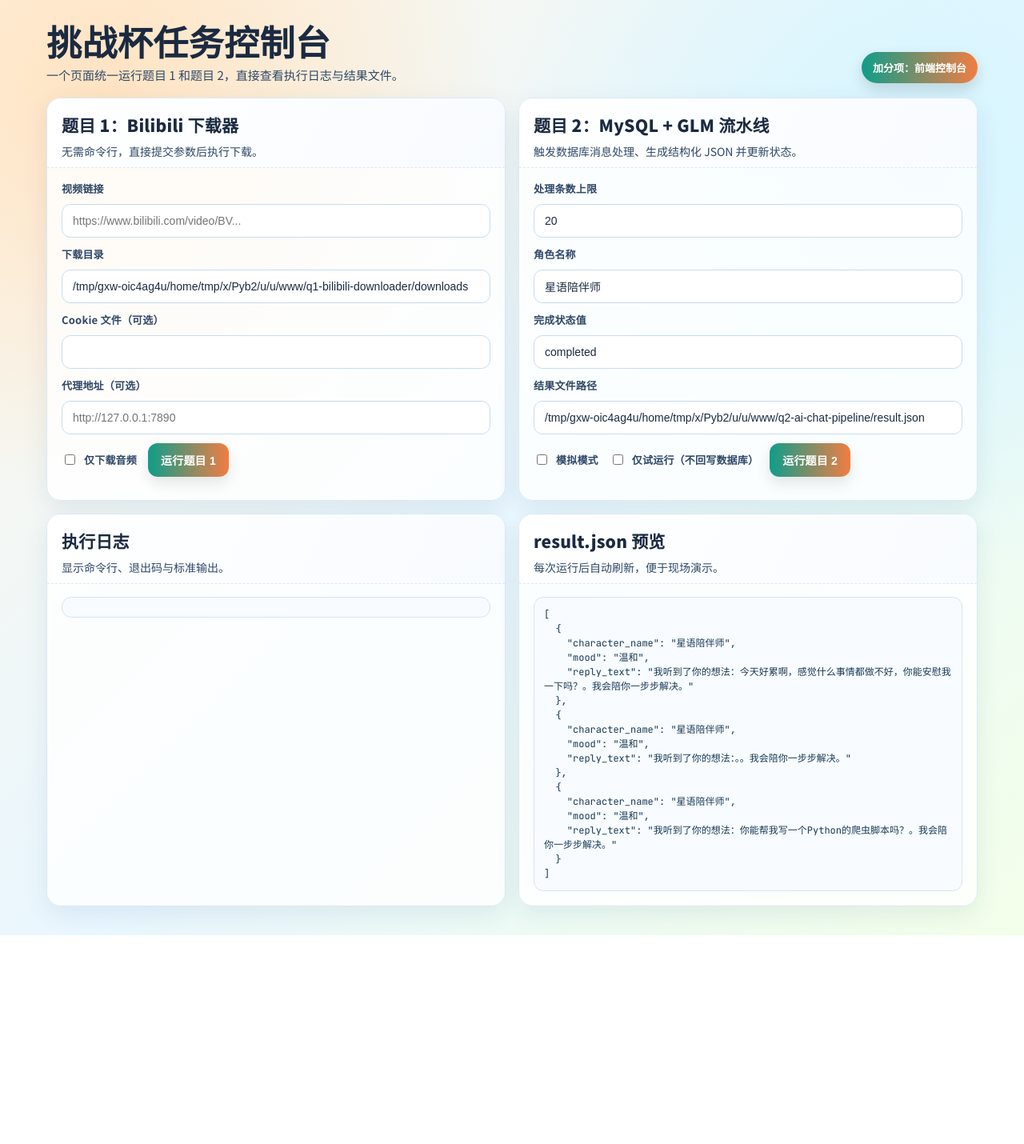
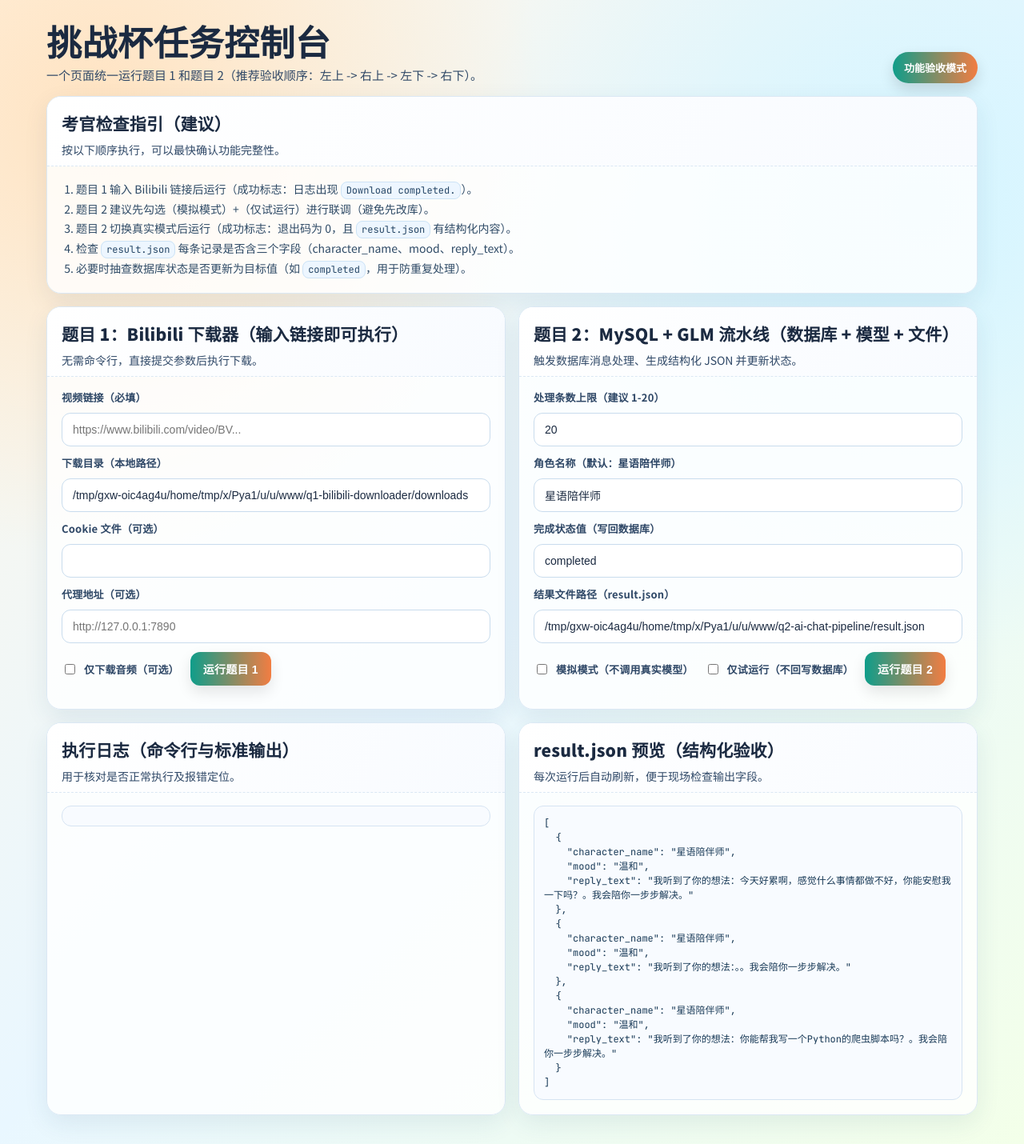
Before and after one commit to NoahZhang-BYTE/-, a Flask app: page / in a window 1280 px wide. Shown: the whole page at 80% size. Before the commit the page ends 1169 px from the top, so only its background shows below. Run offline with Flask 3, Linux system fonts and the light colour scheme.

Commit message:
refactor: polish console copy for examiner-friendly product presentation

```diff
--- a/bonus-web-console/templates/index.html
+++ b/bonus-web-console/templates/index.html
@@ -3,7 +3,7 @@
 <head>
   <meta charset="utf-8">
   <meta name="viewport" content="width=device-width, initial-scale=1">
-  <title>挑战杯开发控制台</title>
+  <title>挑战杯任务控制台</title>
   <link rel="preconnect" href="https://fonts.googleapis.com">
   <link rel="preconnect" href="https://fonts.gstatic.com" crossorigin>
   <link href="https://fonts.googleapis.com/css2?family=Noto+Sans+SC:wght@400;500;700;900&family=JetBrains+Mono:wght@400;600&display=swap" rel="stylesheet">
@@ -48,7 +48,7 @@
       grid-template-columns: 1fr auto;
       gap: 20px;
       align-items: end;
-      margin-bottom: 18px;
+      margin-bottom: 16px;
       animation: rise 0.55s ease forwards;
     }
 
@@ -114,6 +114,28 @@
 
     .card-body {
       padding: 16px 18px 18px;
+    }
+
+    .guide {
+      grid-column: span 12;
+    }
+
+    .guide-list {
+      margin: 0;
+      padding-left: 18px;
+      color: #2e4a66;
+      font-size: 14px;
+      line-height: 1.75;
+    }
+
+    .guide-list code {
+      font-family: "JetBrains Mono", monospace;
+      font-size: 12px;
+      background: #edf6ff;
+      border: 1px solid #cde3f5;
+      border-radius: 8px;
+      padding: 2px 6px;
+      color: #244565;
     }
 
     .q1 { grid-column: span 6; }
@@ -244,7 +266,7 @@
     }
 
     @media (max-width: 980px) {
-      .q1, .q2, .logs, .result {
+      .guide, .q1, .q2, .logs, .result {
         grid-column: span 12;
       }
       .hero {
@@ -258,26 +280,42 @@
     <section class="hero">
       <div>
         <h1 class="title">挑战杯任务控制台</h1>
-        <p class="subtitle">一个页面统一运行题目 1 和题目 2，直接查看执行日志与结果文件。</p>
+        <p class="subtitle">一个页面统一运行题目 1 和题目 2（推荐验收顺序：左上 -> 右上 -> 左下 -> 右下）。</p>
       </div>
-      <div class="badge">加分项：前端控制台</div>
+      <div class="badge">功能验收模式</div>
     </section>
 
     <section class="grid">
+      <article class="card guide">
+        <div class="card-header">
+          <h2>考官检查指引（建议）</h2>
+          <p>按以下顺序执行，可以最快确认功能完整性。</p>
+        </div>
+        <div class="card-body">
+          <ol class="guide-list">
+            <li>题目 1 输入 Bilibili 链接后运行（成功标志：日志出现 <code>Download completed.</code>）。</li>
+            <li>题目 2 建议先勾选（模拟模式）+（仅试运行）进行联调（避免先改库）。</li>
+            <li>题目 2 切换真实模式后运行（成功标志：退出码为 0，且 <code>result.json</code> 有结构化内容）。</li>
+            <li>检查 <code>result.json</code> 每条记录是否含三个字段（character_name、mood、reply_text）。</li>
+            <li>必要时抽查数据库状态是否更新为目标值（如 <code>completed</code>，用于防重复处理）。</li>
+          </ol>
+        </div>
+      </article>
+
       <article class="card q1">
         <div class="card-header">
-          <h2>题目 1：Bilibili 下载器</h2>
+          <h2>题目 1：Bilibili 下载器（输入链接即可执行）</h2>
           <p>无需命令行，直接提交参数后执行下载。</p>
         </div>
         <div class="card-body">
           <form method="post">
             <input type="hidden" name="action" value="q1">
             <div class="row">
-              <label for="q1_url">视频链接</label>
+              <label for="q1_url">视频链接（必填）</label>
               <input id="q1_url" name="q1_url" type="text" value="{{ state.q1_url }}" placeholder="https://www.bilibili.com/video/BV..." required>
             </div>
             <div class="row">
-              <label for="q1_output_dir">下载目录</label>
+              <label for="q1_output_dir">下载目录（本地路径）</label>
               <input id="q1_output_dir" name="q1_output_dir" type="text" value="{{ state.q1_output_dir }}">
             </div>
             <div class="row">
@@ -291,7 +329,7 @@
             <div class="inline">
               <label class="checkbox">
                 <input type="checkbox" name="q1_audio_only" {% if state.q1_audio_only %}checked{% endif %}>
-                仅下载音频
+                仅下载音频（可选）
               </label>
               <button type="submit">运行题目 1</button>
             </div>
@@ -301,32 +339,32 @@
 
       <article class="card q2">
         <div class="card-header">
-          <h2>题目 2：MySQL + GLM 流水线</h2>
+          <h2>题目 2：MySQL + GLM 流水线（数据库 + 模型 + 文件）</h2>
           <p>触发数据库消息处理、生成结构化 JSON 并更新状态。</p>
         </div>
         <div class="card-body">
           <form method="post">
             <input type="hidden" name="action" value="q2">
             <div class="row">
-              <label for="q2_limit">处理条数上限</label>
+              <label for="q2_limit">处理条数上限（建议 1-20）</label>
               <input id="q2_limit" name="q2_limit" type="number" min="1" value="{{ state.q2_limit }}">
             </div>
             <div class="row">
-              <label for="q2_character_name">角色名称</label>
+              <label for="q2_character_name">角色名称（默认：星语陪伴师）</label>
               <input id="q2_character_name" name="q2_character_name" type="text" value="{{ state.q2_character_name }}">
             </div>
             <div class="row">
-              <label for="q2_processed_status">完成状态值</label>
+              <label for="q2_processed_status">完成状态值（写回数据库）</label>
               <input id="q2_processed_status" name="q2_processed_status" type="text" value="{{ state.q2_processed_status }}">
             </div>
             <div class="row">
-              <label for="q2_result_file">结果文件路径</label>
+              <label for="q2_result_file">结果文件路径（result.json）</label>
               <input id="q2_result_file" name="q2_result_file" type="text" value="{{ state.q2_result_file }}">
             </div>
             <div class="inline">
               <label class="checkbox">
                 <input type="checkbox" name="q2_mock" {% if state.q2_mock %}checked{% endif %}>
-                模拟模式
+                模拟模式（不调用真实模型）
               </label>
               <label class="checkbox">
                 <input type="checkbox" name="q2_dry_run" {% if state.q2_dry_run %}checked{% endif %}>
@@ -340,26 +378,26 @@
 
       <article class="card logs">
         <div class="card-header">
-          <h2>执行日志</h2>
-          <p>显示命令行、退出码与标准输出。</p>
+          <h2>执行日志（命令行与标准输出）</h2>
+          <p>用于核对是否正常执行及报错定位。</p>
         </div>
         <div class="card-body">
           {% if state.exit_code is not none %}
             <div class="status {% if state.exit_code == 0 %}ok{% else %}fail{% endif %}">
-              退出码：{{ state.exit_code }}
+              退出码：{{ state.exit_code }}（0 表示成功）
             </div>
           {% endif %}
           {% if state.command %}
             <div class="pill">{{ state.command }}</div>
           {% endif %}
-          <pre>{{ state.stdout }}{% if state.stderr %}\n--- 标准错误输出 ---\n{{ state.stderr }}{% endif %}</pre>
+          <pre>{{ state.stdout }}{% if state.stderr %}\n--- 标准错误输出（stderr） ---\n{{ state.stderr }}{% endif %}</pre>
         </div>
       </article>
 
       <article class="card result">
         <div class="card-header">
-          <h2>result.json 预览</h2>
-          <p>每次运行后自动刷新，便于现场演示。</p>
+          <h2>result.json 预览（结构化验收）</h2>
+          <p>每次运行后自动刷新，便于现场检查输出字段。</p>
         </div>
         <div class="card-body">
           <pre>{{ state.result_preview }}</pre>
```
